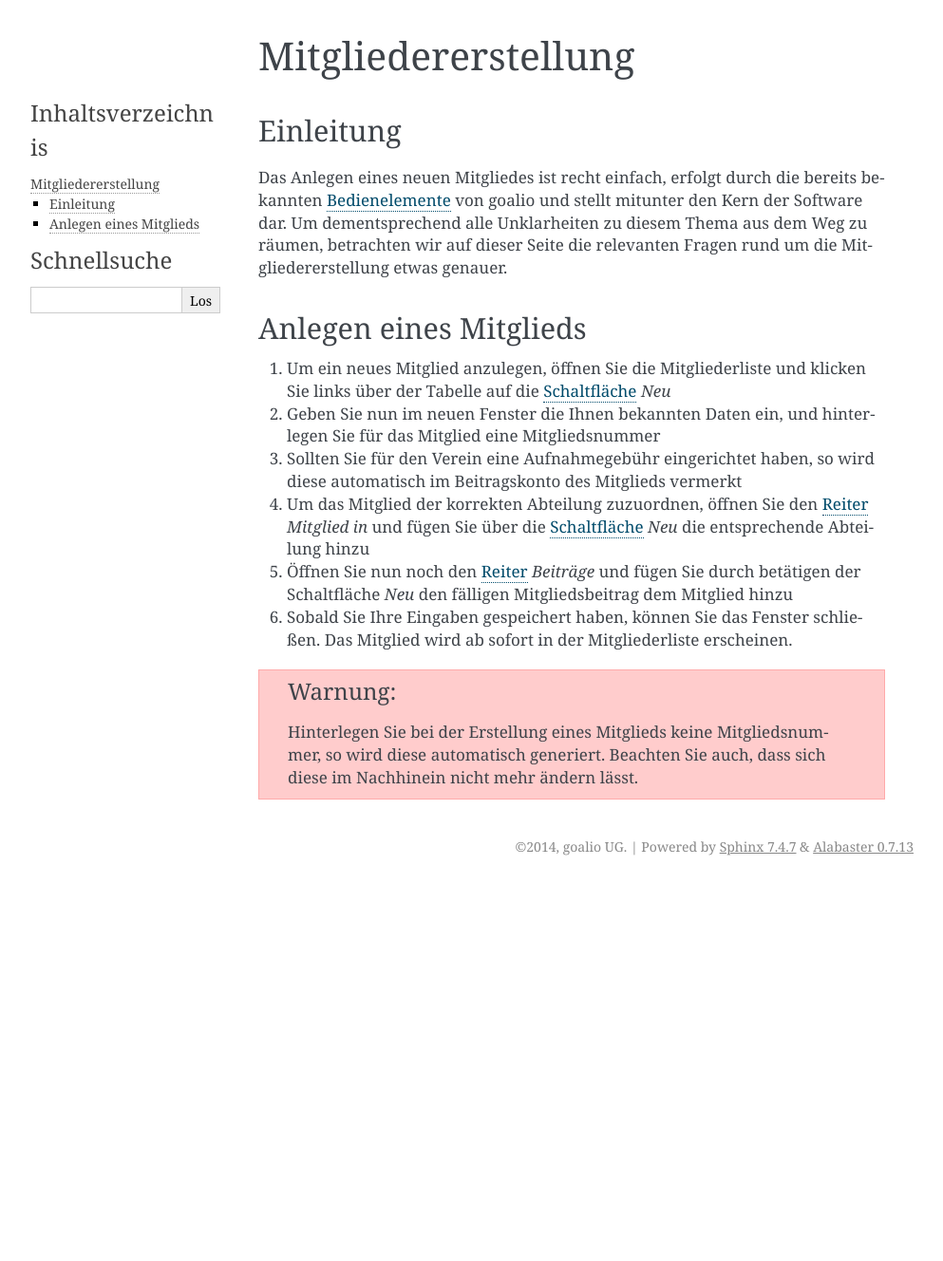
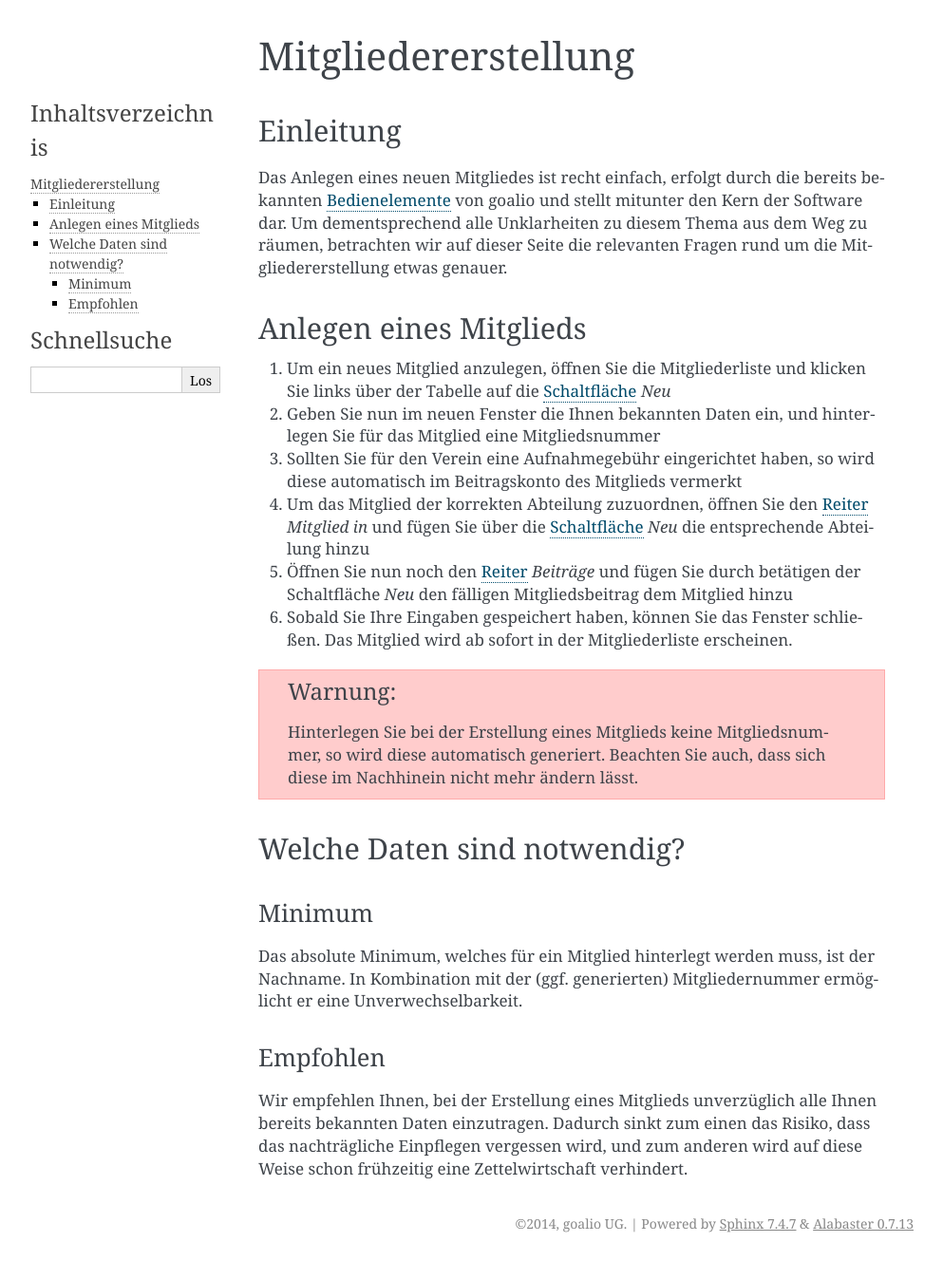
Before and after one commit to goalio/docs, a Sphinx documentation site: the page built from docs/module/mitglieder/erstellen.rst, in a window 1280 px wide. Shown: the whole page at 95% size, without its empty margins (148-1141 px from the left). Built offline with Sphinx 7.4.7, drawn with Linux system fonts in a browser that asks for light colours; formulas are drawn with MathJax 3; before the commit the page ends 931 px from its top, so only the background shows below that.

Commit message:
Update erstellen.rst

```diff
--- a/docs/module/mitglieder/erstellen.rst
+++ b/docs/module/mitglieder/erstellen.rst
@@ -24,7 +24,19 @@ Anlegen eines Mitglieds
 .. warning::
 	Hinterlegen Sie bei der Erstellung eines Mitglieds keine Mitgliedsnummer, so wird diese automatisch generiert. Beachten Sie auch, dass sich diese im Nachhinein nicht mehr ändern lässt.
 
+Welche Daten sind notwendig?
+----------------------------
 
+Minimum
+^^^^^^^
+
+Das absolute Minimum, welches für ein Mitglied hinterlegt werden muss, ist der Nachname. In Kombination mit der (ggf. generierten) Mitgliedernummer ermöglicht er eine Unverwechselbarkeit.
+
+Empfohlen
+^^^^^^^^^
+
+Wir empfehlen Ihnen, bei der Erstellung eines Mitglieds unverzüglich alle Ihnen bereits bekannten Daten einzutragen. Dadurch sinkt zum einen das Risiko, dass das nachträgliche Einpflegen vergessen wird, und zum anderen wird auf diese Weise schon frühzeitig eine Zettelwirtschaft verhindert.
+
+.. _Reiter: /de/latest/erste-schritte/benutzeroberflaeche.html
+.. _Schaltfläche: /de/latest/erste-schritte/benutzeroberflaeche.html
 .. _Bedienelemente: /de/latest/erste-schritte/benutzeroberflaeche.html
-.. _Schaltfläche: /de/latest/erste-schritte/benutzeroberflaeche.html
-.. _Reiter: /de/latest/erste-schritte/benutzeroberflaeche.html
```
